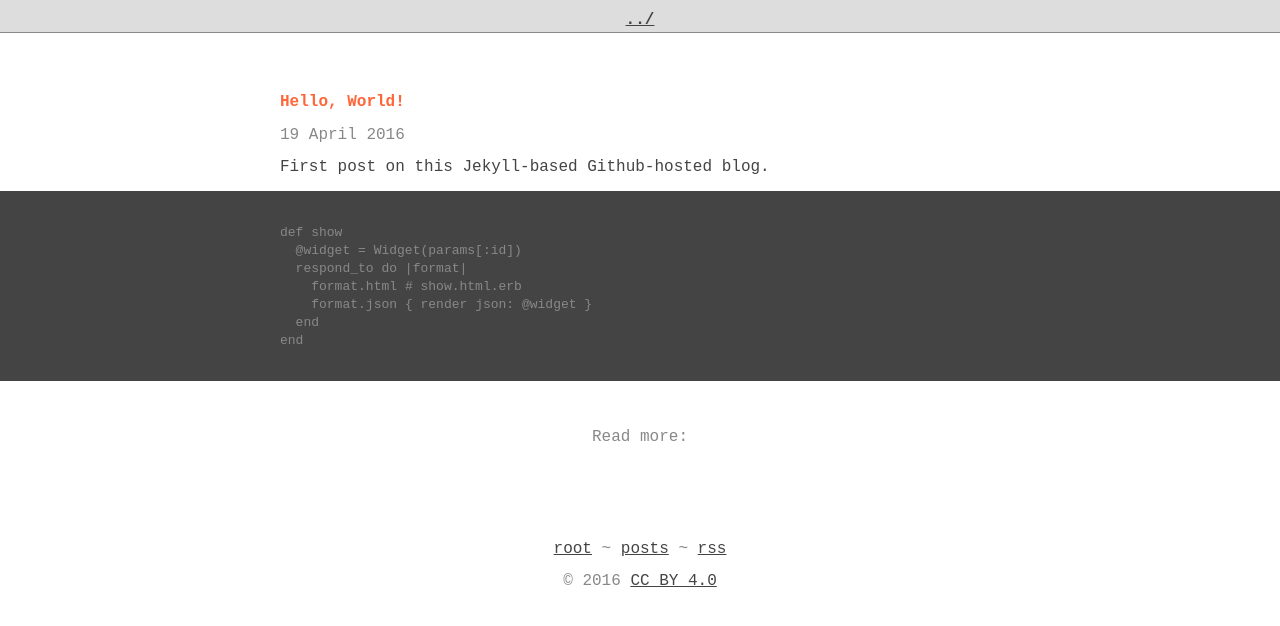
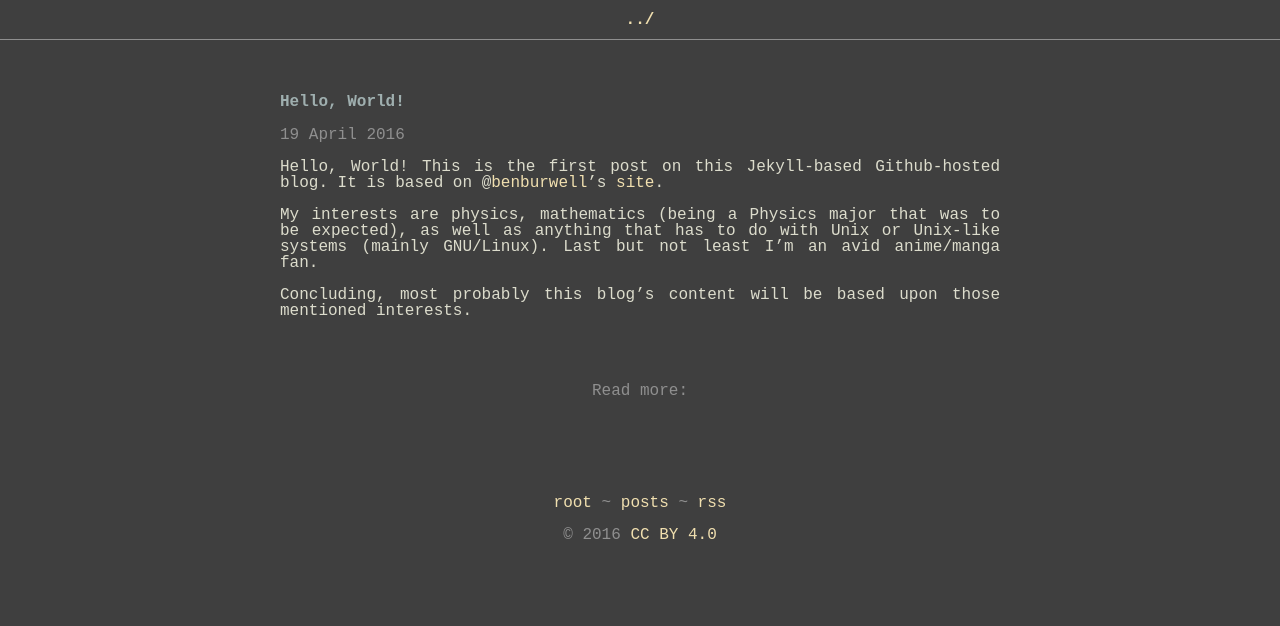
Before and after one commit to konfou/konfou.github.io, a Jekyll site: the page built from _posts/2016-04-19-hello-world.md, in a window 1280 px wide. Shown: the top 626 px of the page. Built offline with Jekyll 4.4.1, drawn with Linux system fonts in a browser that asks for light colours.

Commit message:
modified: _sass/site.scss

```diff
--- a/_posts/2016-04-19-hello-world.md
+++ b/_posts/2016-04-19-hello-world.md
@@ -2,14 +2,14 @@
 layout: post
 title: Hello, World!
 ---
-First post on this Jekyll-based Github-hosted blog.
+Hello, World! This is the first post on this Jekyll-based Github-hosted blog.
+It is based on @[benburwell][]'s [site][].
 
-{% highlight ruby %}
-def show
-  @widget = Widget(params[:id])
-  respond_to do |format|
-    format.html # show.html.erb
-    format.json { render json: @widget }
-  end
-end
-{% endhighlight %}
+My interests are physics, mathematics (being a Physics major that was to be expected),
+as well as anything that has to do with Unix or Unix-like systems (mainly GNU/Linux).
+Last but not least I'm an avid anime/manga fan.
+
+Concluding, most probably this blog's content will be based upon those mentioned interests.
+
+[benburwell]: https://github.com/benburwell
+[site]: https://github.com/benburwell/benburwell.github.io
--- a/_sass/site.scss
+++ b/_sass/site.scss
@@ -1,10 +1,12 @@
-$dark-gray: #444;
-$medium-gray: #888;
-$light-gray: #ddd;
-$primary-color: #FF6639;
-$link-color: #476AE0;
+$light_bg: #3f3f3f;
+$fg: #dcdccc;
+$head: #9fafaf;
+$link: #f0dfaf;
+$link_hov: #ecbcbc;
+$med-gray: #8f8f8f;
 
-$monospace: "Liberation Mono", Consolas,Menlo, Courier, monospace !default;
+$mono: "Liberation Mono", "DejaVu Sans Mono", monospace !default;
+$sans: "Noto Sans Regular", "Liberation Sans", "DejaVu Sans Book", sans !default;
 
 @mixin container {
   max-width: 720px;
@@ -13,17 +15,16 @@ $monospace: "Liberation Mono", Consolas,Menlo, Courier, monospace !default;
   margin-right: auto;
 }
 
-/* root */
-
 body {
-  font-family: $monospace;
-  color: $dark-gray;
+  background-color: $light_bg;
+  color: $fg;
+  font-family: $mono;
   padding: 5rem 0 0 0;
   margin: 0;
 }
 
 pre {
-  font-family: $monospace;
+  font-family: $mono;
   overflow: auto;
   margin: 1rem 0;
 }
@@ -45,39 +46,31 @@ pre {
 }
 
 a {
-  color: $dark-gray;
-  text-decoration: underline;
+  color: $link;
+  text-decoration: none;
   &:hover {
-    color: $primary-color;
+    color: $link_hov;
   }
 }
 
-/* blog */
-
 header {
   position: absolute;
-  z-index: 10;
   top: 0;
-  left: 0;
   width: 100%;
-  height: 2rem;
-  padding: 0;
-  margin: 0;
   text-align: center;
-  background-color: $light-gray;
-
-  border-bottom: 1px solid $medium-gray;
+  background-color: $light_bg;
+  border-bottom: 1px solid $med-gray;
 }
 
 h1 {
   @include container;
-  color: $primary-color;
+  color: $head;
   font-size: 1rem;
   font-weight: bold;
 }
 
 .muted {
-  color: $medium-gray;
+  color: $med-gray;
 }
 
 footer {
@@ -90,8 +83,6 @@ time {
   @extend .muted;
 }
 
-/* posts */
-
 p {
   @include container;
   line-height: 1rem;
@@ -103,17 +94,13 @@ p {
   justify-content: space-between;
 }
 
-/* post */
-
 .e-content {
-    text-align: justify;
+  text-align: justify;
 }
-
-/* other */
 
 h2 {
   @include container;
-  color: $primary-color;
+  color: $head;
   font-size: 1.5rem;
   font-weight: bold;
 }
@@ -141,11 +128,11 @@ li {
 }
 
 kbd {
-  color: $primary-color;
+  color: $link;
 }
 
 code {
-  color: $medium-gray;
+  color: $med-gray;
 }
 
 hr {
@@ -181,7 +168,7 @@ aside {
     margin-left: 1rem;
   }
   a {
-    color: $medium-gray;
+    color: $med-gray;
   }
 }
 
@@ -196,7 +183,7 @@ aside {
 .highlight {
   margin: 0;
   padding: 1rem;
-  background-color: $dark-gray;
+  background-color: $fg;
 }
 
 .highlight pre {
```
